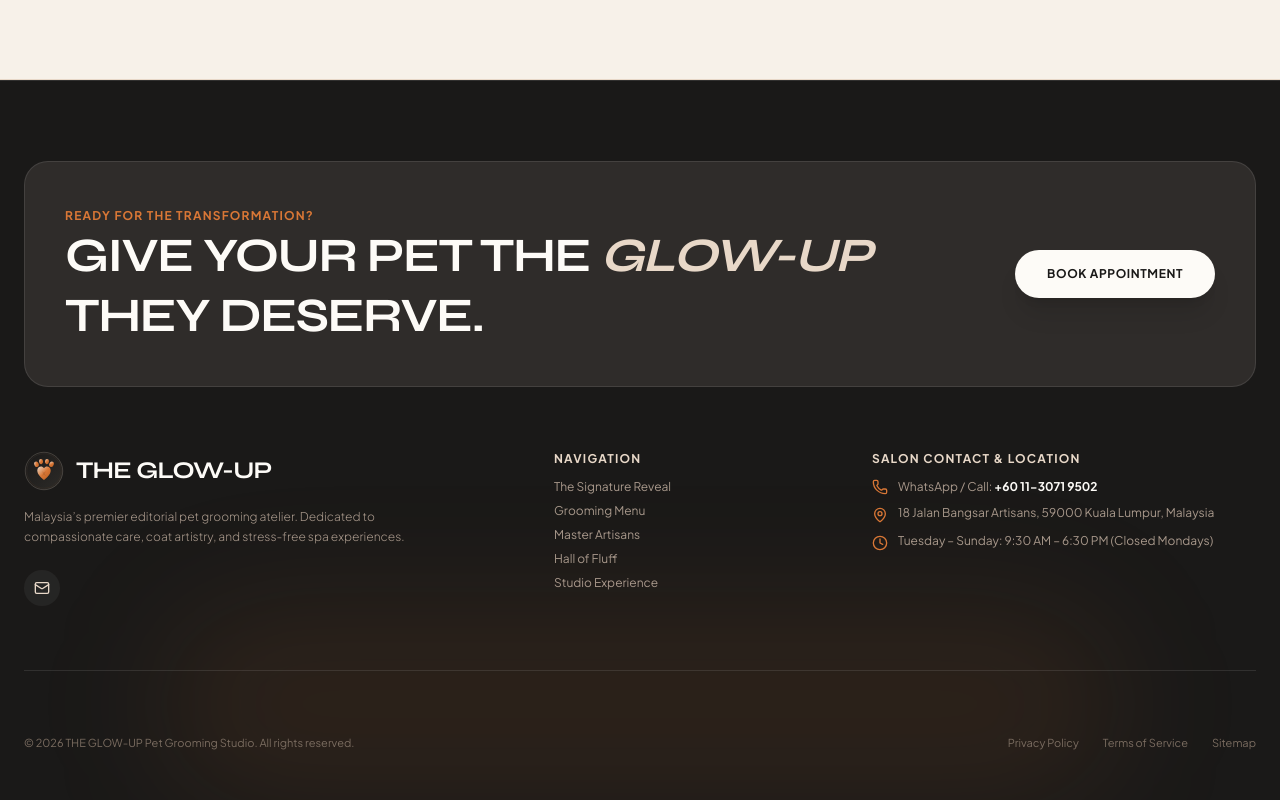
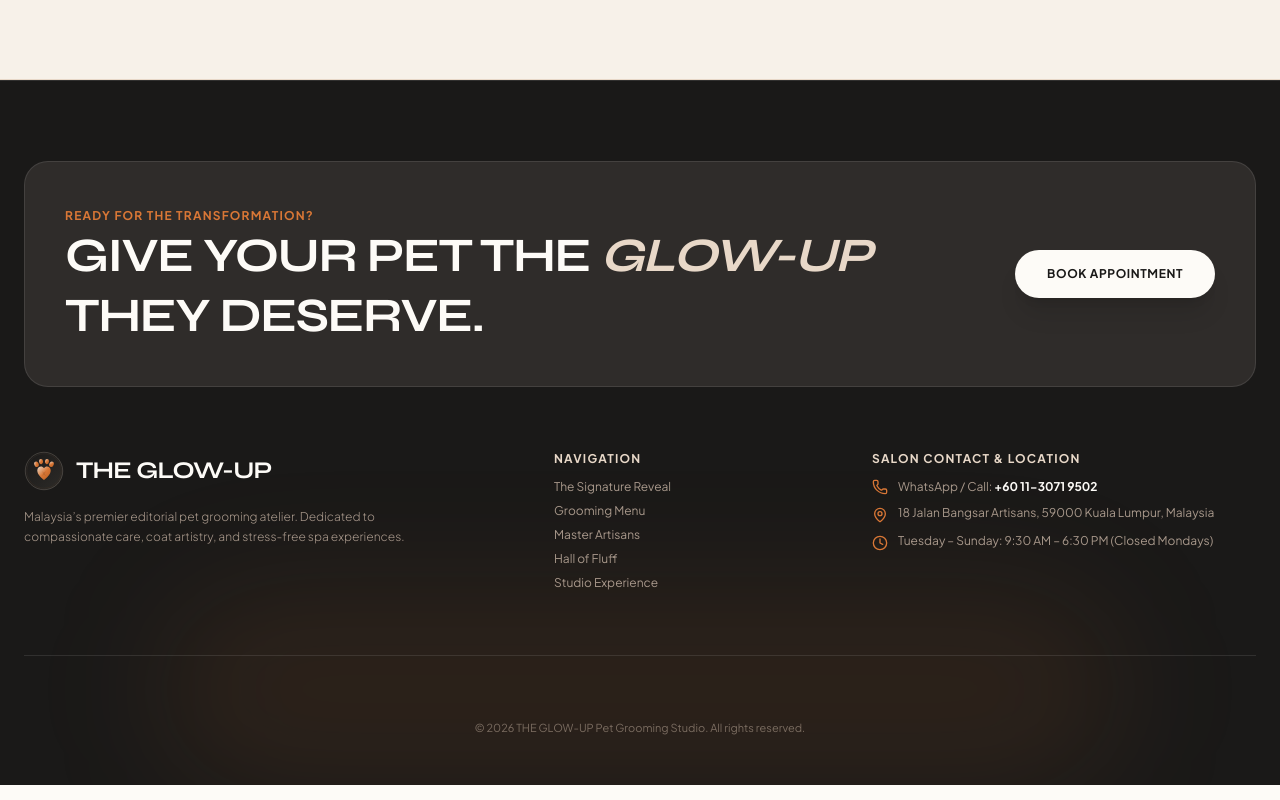
Before and after one commit to eddigitalsolution/pet-sample, a React (Vite) app: page / in a window 1280 px wide. Shown: the part 6985-7785 px from the top of the page. Built offline with nearby package versions, Linux system fonts and the light colour scheme.

Commit message:
chore(ui): remove dummy legal links and mail icon from footer

```diff
--- a/src/components/Footer.tsx
+++ b/src/components/Footer.tsx
@@ -1,5 +1,4 @@
-import React from 'react';
-import { Phone, MapPin, Clock, Mail } from 'lucide-react';
+import { Phone, MapPin, Clock } from 'lucide-react';
 
 interface FooterProps {
   onOpenBooking: () => void;
@@ -54,11 +53,6 @@
             <p className="text-xs text-[#A8988B] font-light max-w-sm leading-relaxed">
               Malaysia’s premier editorial pet grooming atelier. Dedicated to compassionate care, coat artistry, and stress-free spa experiences.
             </p>
-            <div className="flex items-center gap-4 pt-2">
-              <a id="footer-email-link" href="mailto:hello@theglowup-pets.com" aria-label="Email Us" className="w-9 h-9 rounded-full bg-white/5 flex items-center justify-center text-[#E8D8C8] hover:bg-[#D97736] transition-colors">
-                <Mail className="w-4 h-4" />
-              </a>
-            </div>
           </div>
 
           {/* Quick Links */}
@@ -103,13 +97,8 @@
         </div>
 
         {/* Copyright */}
-        <div className="flex flex-col items-center sm:flex-row sm:justify-between gap-3 text-[11px] text-[#7A6C60] text-center sm:text-left">
+        <div className="flex flex-col items-center sm:flex-row sm:justify-center text-[11px] text-[#7A6C60] text-center">
           <p>© 2026 THE GLOW-UP Pet Grooming Studio. All rights reserved.</p>
-          <div className="flex items-center gap-6">
-            <a id="footer-privacy-link" href="#home" className="hover:underline">Privacy Policy</a>
-            <a id="footer-terms-link" href="#home" className="hover:underline">Terms of Service</a>
-            <a id="footer-sitemap-link" href="#home" className="hover:underline">Sitemap</a>
-          </div>
         </div>
 
       </div>
```
